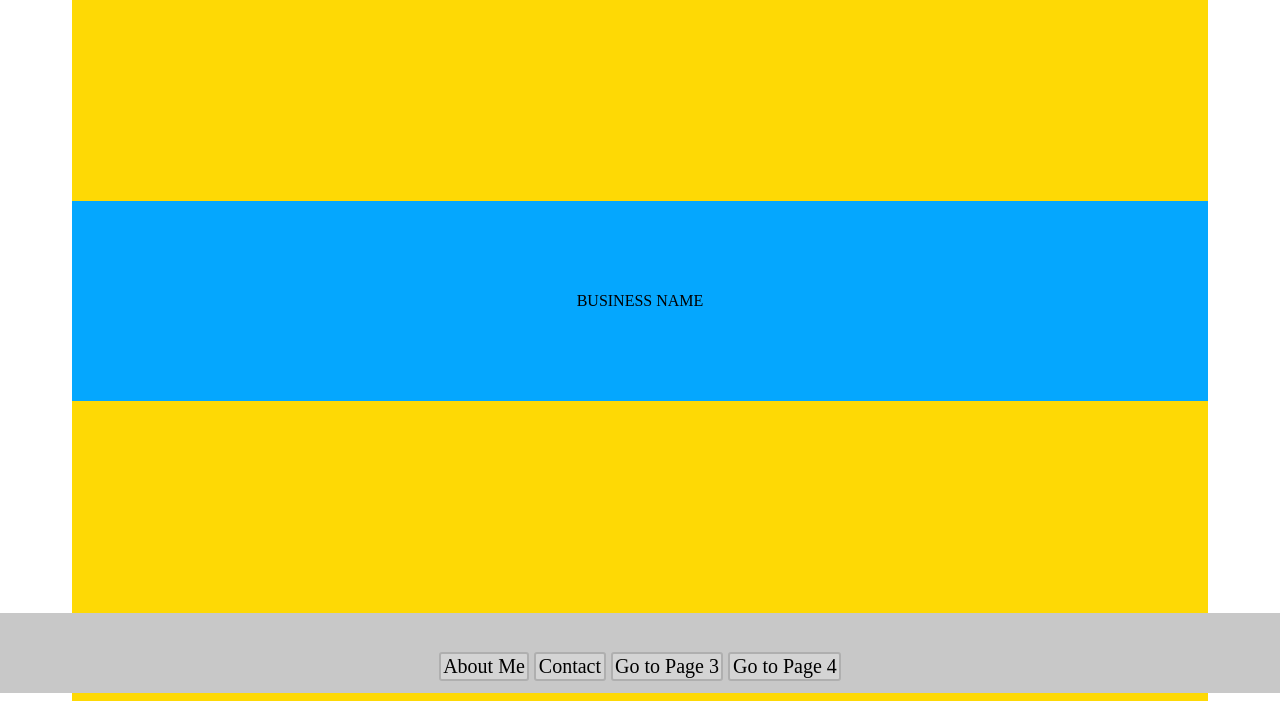
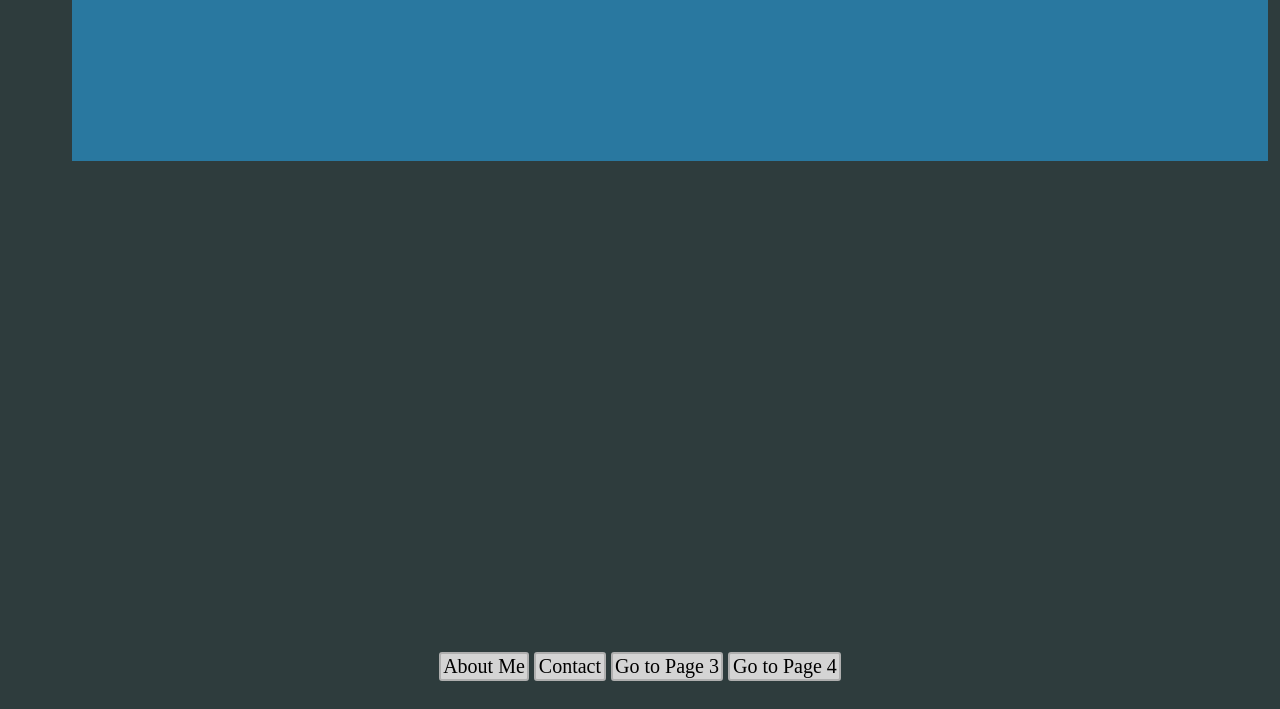
Before and after one commit to SharpestShark/AmiTrains.github.io, a plain HTML site: page index.html in a window 1280 px wide. Shown: the part 107-816 px from the top of the page. Drawn offline with Linux system fonts and the light colour scheme; a web font is replaced by a local one.

Commit message:
Modify Style

```diff
--- a/index.html
+++ b/index.html
@@ -6,11 +6,10 @@
         <link rel="stylesheet" href="styles.css" />
         <title>Ami's Website</title>
     </head>
-    <body id="landingBody">
-        <div id="MainPageContainer">
+    <body>
 
 
-        <div id="FirstPageContainer">BUSINESS NAME</div>
+        <div id="container">CarbonOwl</div>
         <div class="nav-bar">
             <div id="nav-links-bottom">
                 <a href="about.html" target="_blank" rel="noopener">About Me</a>
--- a/styles.css
+++ b/styles.css
@@ -1,24 +1,37 @@
-@import url('https://fonts.googleapis.com/css2?family=Bebas+Neue&family=Kalam:wght@300&family=Merienda&family=Staatliches&display=swap');
+@import url('https://fonts.googleapis.com/css2?family=Arvo&family=Audiowide&family=Bitter:wght@500&family=Black+Ops+One&family=Coda&family=Diphylleia&family=Grandiflora+One&family=Koulen&family=Lobster+Two&family=Rubik+Pixels&family=Squada+One&family=Yatra+One&display=swap');
 
 :root {
-    --secondary: #05a7fe;
-    --secondary-block: #05a7fea9;
-    --tertiary: #5d05fe;
-    --primary: #fed905;
+    --primary: #2E3C3D;
+    --secondary: #355D5F;
+    --tertiary: #2978A0;
+    --quaternary: #CDC19D;
+    --quinary: #C7EAFF;
+    --white: #FFFFFF;
 }
 
-body#contactBody {
-    font-family: 'Bebas Neue', cursive;
+body {
+    background-color: var(--primary);
+    color: var(--white);
+    align-content: center;
+    padding: 0px 5vw 0px 5vw;
 }
 
-div.nav-bar {
-    width: 100vw;
-    height: 20%;
-    position: relative;
-    left: 0px;
-    bottom: 0px;
-    background-color: rgb(200,200,200);
+div#container {
+    display: inline-block;
+    background-color: var(--tertiary);
+    text-align: center;
+    padding: 30px;
+    height: 50vh;
+    max-height: 200px;
+    width: 100%;
+    font-family: 'Squada One', cursive;
+    font-size: 50px;
 }
+
+
+
+/*
+~~
 @media screen and (max-height: 800px) {
     div.nav-bar {
         width: 100vw;
@@ -29,6 +42,7 @@ div.nav-bar {
         background-color: rgb(200,200,200);
     }
 }
+~~*/
 div#nav-links-bottom {
     position: fixed;
     left: 15vw;
@@ -41,6 +55,7 @@ div#nav-links-bottom {
     display: flex;
     flex-flow: row wrap;
 }
+
 div#nav-links-bottom > a {
     color: rgb(0, 0, 0);
     text-decoration: none;
@@ -108,7 +123,6 @@ div#contact {
     padding: 20px calc(5vw);
     color: #fff;
     background-color: #0126fa;
-    /* Second Orange: #fe5c05c7; */
     display: block;
     position: absolute;
     left: 0px;
@@ -155,20 +169,3 @@ body#landingBody {
     align-content: center;
     padding: 0px 5vw 0px 5vw;
 }
-
-div#MainPageContainer {
-    align-content: center;
-    text-align: center;
-    height: 100vh;
-    width: 100%;
-    background-color: var(--primary);
-}
-
-div#FirstPageContainer {
-    align-content: center;
-    text-align: center;
-    height: 100vh;
-    max-height: 200px;
-    width: 100%;
-    background-color: var(--secondary);
-}
```
